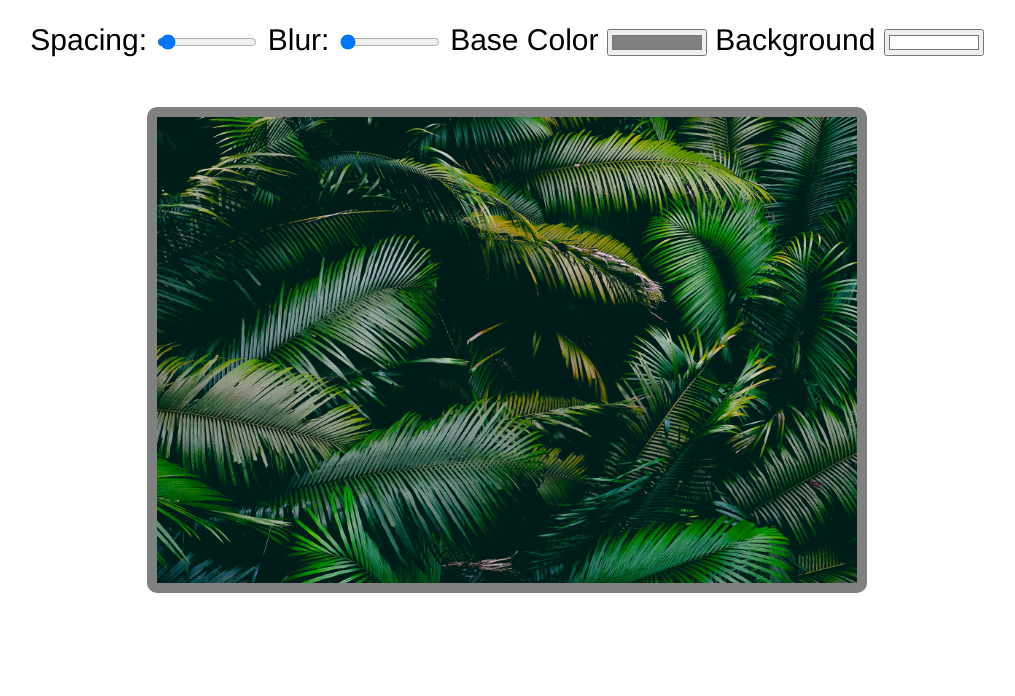
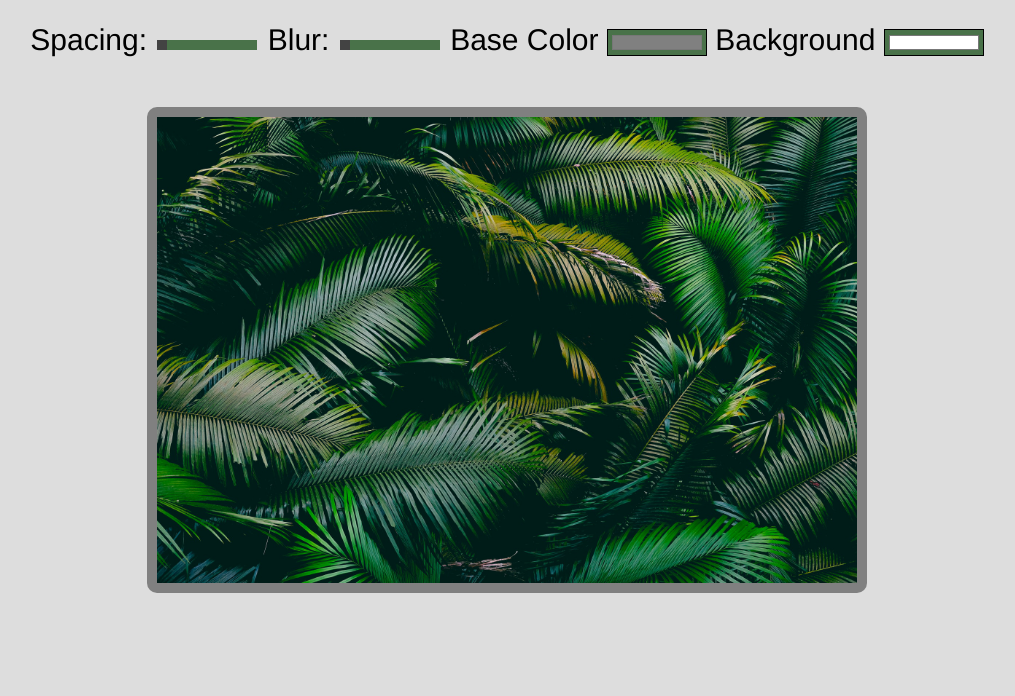
Before and after one commit to znylen88/CSS-Variables-JS, a plain HTML site: page index.html in a window 1280 px wide. Shown: the part 104-800 px from the top of the page, without its empty margins (133-1148 px from the left). Drawn offline with Linux system fonts and the light colour scheme.

Commit message:
Update slider styling

```diff
--- a/index.html
+++ b/index.html
@@ -9,7 +9,7 @@
 
   <div class="controls">
     <label for="spacing">Spacing:</label>
-    <input id="spacing" type="range" name="spacing" min="10" max="200" value="15" data-sizing="px">
+    <input id="spacing" type="range" name="spacing" min="10" max="200" value="0" data-sizing="px">
 
     <label for="blur">Blur:</label>
     <input id="blur" type="range" name="blur" min="0" max="25" value="0" data-sizing="px">
@@ -29,7 +29,7 @@
       --base: #808080;
       --spacing: 10px;
       --blur: 0px;
-      --background: #ffffff;
+      --background: #dddddd;
     }
 
     img {
@@ -64,6 +64,22 @@
 
     input {
       width: 100px;
+      overflow: hidden;
+      -webkit-appearance: none;
+      background-color: rgb(73, 114, 73);
+    }
+
+    input[type='range']::-webkit-slider-runnable-track {
+      height: 10px;
+      -webkit-appearance: none;
+    }
+
+    input[type='range']::-webkit-slider-thumb {
+      width: 10px;
+      -webkit-appearance: none;
+      height: 10px;
+      cursor: ew-resize;
+      background: #434343;
     }
   </style>
 
```
